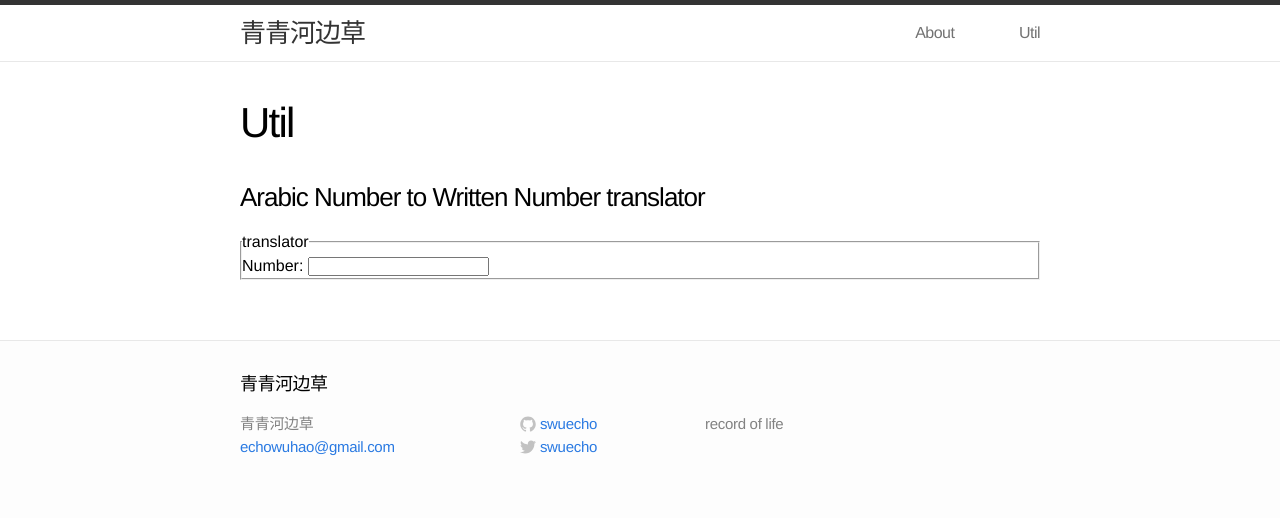
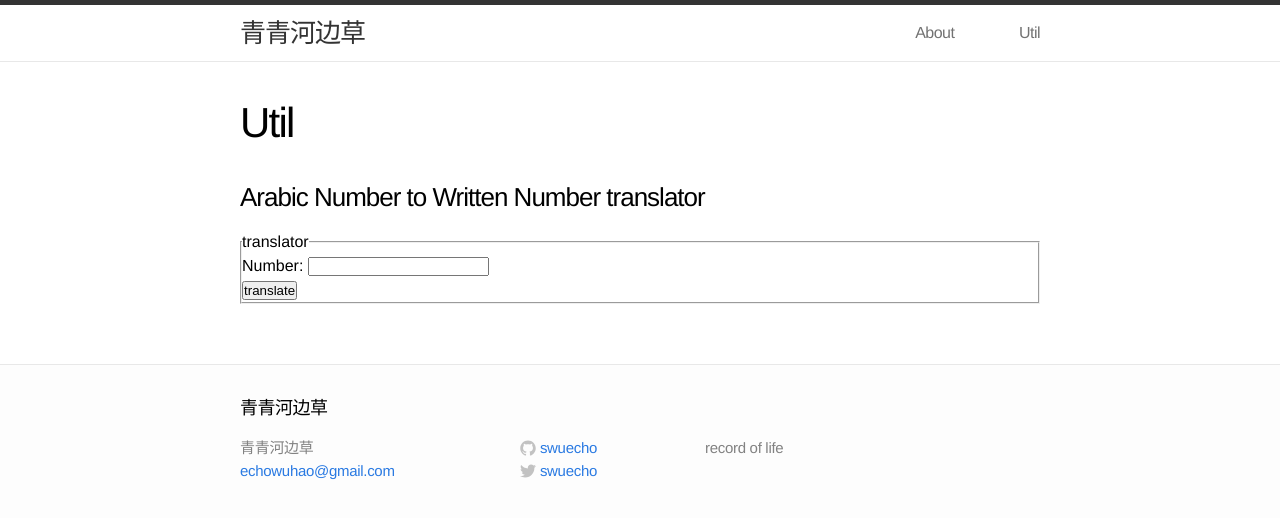
Before and after one commit to swuecho/swuecho.github.io, a Jekyll site: the page built from util.md, in a window 1280 px wide. Shown: the top 518 px of the page. Built offline with Jekyll 4.4.1, drawn with Linux system fonts in a browser that asks for light colours; nearby versions of some CDN libraries.

Commit message:
add button handler

```diff
--- a/util.md
+++ b/util.md
@@ -10,6 +10,7 @@ permalink: /Util/
  <fieldset>
   <legend> translator </legend>
   Number: <input type="number"><br>
+  <button name="button" onclick="alert(writtenNumber(1234))"> translate </button>
  </fieldset>
 </form>
 
```
